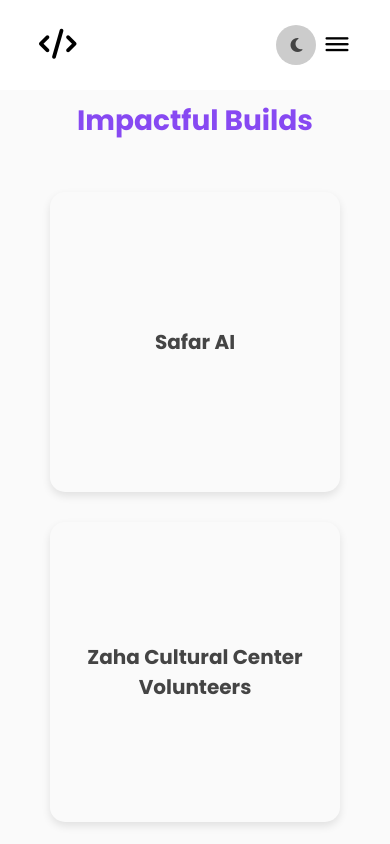
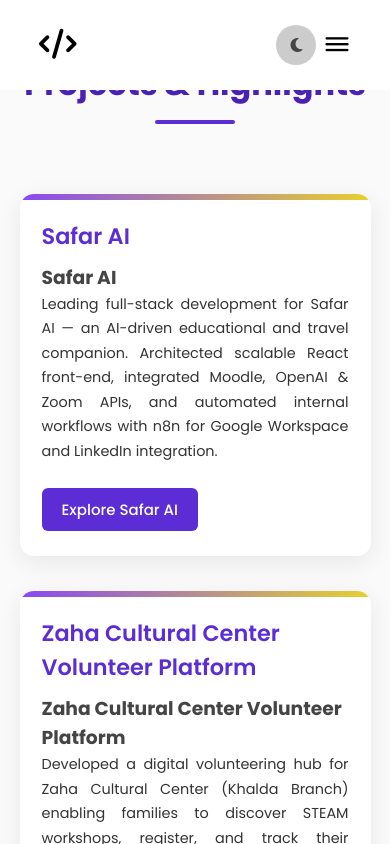
Before and after one commit to mays-alkhalil/Portfolio-React, a React (Create React App) app: page /CompletedProjects in a window 390 px wide. Shown: the top 844 px of the page. Built offline with nearby package versions, Linux system fonts and the light colour scheme; a web font is replaced by a local one.

Commit message:
Updated portfolio projects and experience sections based on latest CV

```diff
--- a/src/components/CompletedProjects.js
+++ b/src/components/CompletedProjects.js
@@ -1,96 +1,100 @@
-// App.js
-import React from 'react';
-import Navbar from './Navbar';
-import Footer from './Footer';
-import './styles/CompletedProjects.css';
-import { Helmet } from 'react-helmet';
+import React from "react";
+import Navbar from "./Navbar";
+import Footer from "./Footer";
+import "./styles/CompletedProjects.css";
+import { Helmet } from "react-helmet";
 
 const CompletedProjects = () => {
   return (
     <div>
-       <Helmet>
-  <title>Completed Projects - Mays' Portfolio</title>
-  <meta
-    name="description"
-    content="Explore the completed projects by Mays, showcasing web development skills in React, JavaScript, and more. Learn about the projects I’ve worked on and how they highlight my expertise."
-  />
-  <meta name="keywords" content="Completed Projects, React Projects, Web Development, JavaScript, Portfolio, Frontend Developer, UI/UX, Web Applications" />
-</Helmet>
+      <Helmet>
+        <title>Projects - Mays' Portfolio</title>
+        <meta
+          name="description"
+          content="Explore Mays Al-Khalil’s portfolio — from AI platforms and volunteer management systems to e-commerce and interactive web apps, built using React, Laravel, and modern technologies."
+        />
+        <meta
+          name="keywords"
+          content="Mays Al-Khalil, Web Developer, React, Laravel, Full Stack, Projects, Safar AI, Zaha Cultural Center, JoryModa, n8n, Automation, Portfolio"
+        />
+      </Helmet>
 
       <Navbar />
+
       <section className="projects-section">
-        <h1 className="section-title">Impactful Builds</h1>
+        <h1 className="section-title">Projects & Highlights</h1>
+
         <div className="projects-container">
           {[
             {
-              title: 'Safar AI',
+              title: "Safar AI",
               description:
-                'Designed and engineered the client experience for Safar AI—an intelligent travel concierge that pairs a conversational itinerary planner with live community insights. I owned the design system, data visualisation, and performance budgets across the React front-end.',
-              link: 'https://safarai.org',
-              cta: 'Explore Safar AI',
+                "Leading full-stack development for Safar AI — an AI-driven educational and travel companion. Architected scalable React front-end, integrated Moodle, OpenAI & Zoom APIs, and automated internal workflows with n8n for Google Workspace and LinkedIn integration.",
+              link: "https://safarai.org",
+              cta: "Explore Safar AI",
             },
             {
-              title: 'Zaha Cultural Center Volunteers',
+              title: "Zaha Cultural Center Volunteer Platform",
               description:
-                'Crafting a volunteering hub for Zaha Cultural Center to help families discover STEAM initiatives, reserve seats in workshops, and log volunteering impact. The platform streamlines coordination between mentors, parents, and young creatives.',
-              link: 'https://www.facebook.com/ZahaCulturalCenter/',
-              cta: 'Discover the Center',
+                "Developed a digital volunteering hub for Zaha Cultural Center (Khalda Branch) enabling families to discover STEAM workshops, register, and track their community impact. Built with Laravel and React to connect youth and mentors seamlessly.",
+              link: "https://www.facebook.com/ZahaCulturalCenter/",
+              cta: "Discover Zaha Center",
             },
             {
-              title: 'Tayeb',
+              title: "JORYMODA – Multi-Vendor E-Commerce",
               description:
-                'A recipe discovery experience powered by React, Laravel, and MySQL. Users can curate collections, search by cravings, and share signature dishes through a responsive, accessible UI.',
-              link: 'https://github.com/mays-alkhalil/Test_React_Laravel',
-              cta: 'View Repository',
+                "A complete multi-vendor fashion marketplace built with Laravel, MySQL, and Bootstrap. Vendors manage independent stores while customers enjoy a streamlined shopping experience. Includes Admin Dashboard, order tracking, and secure payments.",
+              link: "https://github.com/mays-alkhalil/JORYMODA",
+              cta: "View Repository",
             },
             {
-              title: 'GamifyTech',
+              title: "Tayeb – Food Recipes Web App",
               description:
-                'Built a gamified e-commerce stack featuring wishlists, loyalty rewards, and tailored bundles. Implemented with vanilla JS, PHP, and MySQL while applying clean architecture and the Singleton pattern for secure data access.',
-              link: 'https://github.com/HamzasZaitoun/NextLevelTech',
-              cta: 'View Repository',
+                "An interactive recipe platform built with React and Laravel. Implements CRUD operations, advanced search by ingredients and categories, and a Favorites system for personalized collections.",
+              link: "https://github.com/mays-alkhalil/Test_React_Laravel",
+              cta: "View Repository",
             },
             {
-              title: 'Laravel Admin HQ',
+              title: "GamifyTech – Gaming Accessories E-Commerce",
               description:
-                'A multi-store admin command center with granular permissions, operational dashboards, and actionable analytics. Developed end-to-end in Laravel with reusable Blade components.',
-              link: 'https://github.com/mays-alkhalil/master_admin_laravel',
-              cta: 'View Repository',
+                "An engaging online store for gaming enthusiasts. Features Wishlist, Cart, discount coupons, and order tracking. Built with HTML5, CSS3, JavaScript, PHP, and MySQL using the Singleton pattern for secure database connections.",
+              link: "https://github.com/HamzasZaitoun/NextLevelTech",
+              cta: "View Repository",
             },
             {
-              title: 'Fit Me',
+              title: "Fit Me – Fitness Club Website",
               description:
-                'A fitness club microsite that personalises training journeys with progress visualisations, program filters, and membership onboarding—all in pure HTML, CSS, and JavaScript.',
-              link: 'https://github.com/mays-alkhalil/FitME_PROJECT_JAVASCRIPT-main',
-              cta: 'View Repository',
+                "A responsive fitness club platform developed with HTML, CSS, and JavaScript to enhance member engagement. Includes interactive sections for workouts, nutrition tips, and progress tracking.",
+              link: "https://github.com/mays-alkhalil/FitME_PROJECT_JAVASCRIPT-main",
+              cta: "View Repository",
             },
             {
-              title: 'React Portfolio',
+              title: "Portfolio Website (React Edition)",
               description:
-                'This portfolio’s React revamp with modular sections, animation hooks, and content management friendly architecture.',
-              link: 'https://github.com/mays-alkhalil/Portfolio-React',
-              cta: 'View Repository',
+                "A dynamic React portfolio designed to showcase skills, projects, and achievements with dark/light mode toggle, animated sections, and smooth scroll navigation. Fully responsive across devices.",
+              link: "https://github.com/mays-alkhalil/Portfolio-React",
+              cta: "View Repository",
             },
             {
-              title: 'Creative Portfolio',
+              title: "Creative Portfolio – Original Version",
               description:
-                'The original HTML/CSS/JS portfolio that seeded my design language and storytelling foundations.',
-              link: 'https://github.com/mays-alkhalil/mays-portfolio',
-              cta: 'View Repository',
+                "The initial portfolio built using HTML, CSS, and JavaScript — the foundation of Mays’s design language and front-end journey.",
+              link: "https://github.com/mays-alkhalil/mays-portfolio",
+              cta: "View Repository",
             },
             {
-              title: 'Text to Speech Studio',
+              title: "Text-to-Speech Converter",
               description:
-                'A lightweight voice synthesis tool with multi-voice presets and offline support, crafted with vanilla web technologies.',
-              link: '#',
-              cta: 'Request Demo',
+                "A lightweight web app that converts text into speech with multiple voice presets. Built using HTML, CSS, and JavaScript.",
+              link: "#",
+              cta: "Request Demo",
             },
             {
-              title: 'Weather Pulse',
+              title: "Weather Pulse – Forecast Dashboard",
               description:
-                'A minimal weather dashboard that surfaces reliable forecasts, built with clean JavaScript and third-party APIs.',
-              link: 'https://github.com/mays-alkhalil/weather-app#',
-              cta: 'View Repository',
+                "A minimal weather application providing real-time data via API integration. Built with clean JavaScript and responsive UI principles.",
+              link: "https://github.com/mays-alkhalil/weather-app",
+              cta: "View Repository",
             },
           ].map((project) => (
             <div className="project-card" key={project.title}>
@@ -100,7 +104,12 @@
               <div className="card-back">
                 <h3>{project.title}</h3>
                 <p>{project.description}</p>
-                <a href={project.link} className="btn" target="_blank" rel="noopener noreferrer">
+                <a
+                  href={project.link}
+                  className="btn"
+                  target="_blank"
+                  rel="noopener noreferrer"
+                >
                   {project.cta}
                 </a>
               </div>
@@ -108,6 +117,7 @@
           ))}
         </div>
       </section>
+
       <Footer />
     </div>
   );
--- a/src/components/styles/CompletedProjects.css
+++ b/src/components/styles/CompletedProjects.css
@@ -11,133 +11,119 @@
 }
 
 
+/* Projects Page Modern Style */
+
 .projects-section {
-    padding: 50px;
-    text-align: center;
+  padding: 80px 8%;
+  background: #fafafa;
+  min-height: 100vh;
 }
 
 .section-title {
-    font-size: 36px;
-    margin: 50px 0px;
-    color: #8749f2;
+  text-align: center;
+  font-size: 2.5rem;
+  font-weight: 700;
+  color: #4b21b3;
+  margin-bottom: 60px;
+  position: relative;
+}
+
+.section-title::after {
+  content: "";
+  width: 90px;
+  height: 4px;
+  background-color: #5c2dd5;
+  display: block;
+  margin: 12px auto 0;
+  border-radius: 2px;
 }
 
 .projects-container {
   display: grid;
-    grid-template-columns: repeat(3, 1fr);
-    gap: 30px;
+  grid-template-columns: repeat(auto-fit, minmax(330px, 1fr));
+  gap: 35px;
+  align-items: stretch; /* يضمن أن الكروت كلها بنفس الارتفاع */
 }
 
-/* تعديل لتكون المربعات متجاورة بشكل مناسب على الشاشات الكبيرة */
+/* مهم: خلي الكرت يتمد */
 .project-card {
+  display: flex;
+  flex-direction: column;
+  justify-content: space-between; /* يخلي الزر دايمًا بأسفل الكرت */
+  background: #fff;
+  border-radius: 14px;
+  box-shadow: 0 6px 25px rgba(0, 0, 0, 0.08);
+  transition: transform 0.35s ease, box-shadow 0.35s ease;
+  padding: 35px 30px;
+  text-align: left;
   position: relative;
-    height: 400px;
+  overflow: hidden;
+  height: 100%; /* يجعل كل الكروت تتمدد بالتساوي */
 }
 
-/* أسلوب الكارد الأمامي والخلفي */
-.project-card .card-front,
-.project-card .card-back {
-    width: 100%;
-    height: 100%;
-    position: absolute;
-    backface-visibility: hidden;
-    border-radius: 15px;
-    transition: transform 0.6s;
-    box-shadow: 0 4px 8px rgba(0, 0, 0, 0.1);
-    display: flex;
-    flex-direction: column;
-    align-items: center;
-    justify-content: center;
-    padding: 20px;
-}
-
-.project-card .card-front {
-    background-color:var(--body-color);
-}
-
-.project-card .card-back {
-    background-color: #8749f2;
-    color: white;
-    transform: rotateY(180deg);
-}
-
-.project-card .card-back p {
-    color: white;
-    margin-top: 10px;
-}
-
-.project-card:hover .card-front {
-    transform: rotateY(180deg);
-}
-
-.project-card:hover .card-back {
-    transform: rotateY(360deg);
+.project-card:hover {
+  transform: translateY(-8px);
+  box-shadow: 0 10px 30px rgba(0, 0, 0, 0.12);
 }
 
 .project-card h2 {
-    font-size: 24px;
-    color: var(--);
+  font-size: 1.4rem;
+  font-weight: 600;
+  color: #5c2dd5;
+  margin-bottom: 10px;
+}
+
+.project-card p {
+  color: #333;
+  font-size: 0.95rem;
+  line-height: 1.7;
+  margin-bottom: 25px;
+  text-align: justify;
 }
 
 .project-card .btn {
-    margin-top: 20px;
+  display: inline-block;
   padding: 10px 20px;
-    background-color: white;
-    color: #8749f2;
-    border: none;
-    border-radius: 5px;
-    cursor: pointer;
+  border-radius: 6px;
+  background-color: #5c2dd5;
+  color: #fff;
+  font-weight: 500;
   text-decoration: none;
-    transition: background-color 0.3s ease;
+  transition: all 0.3s ease;
 }
 
 .project-card .btn:hover {
-    background-color: #e6d12e;
+  background-color: #4520b0;
 }
 
-/* استعلامات الوسائط لجعل الصفحة ريسبونسيف */
-@media (max-width: 1024px) {
-    /* على الشاشات متوسطة الحجم (مثل التابلت) */
-    .projects-container {
-        grid-template-columns: repeat(2, 1fr); /* 2 أعمدة */
+/* Optional subtle gradient top bar */
+.project-card::before {
+  content: "";
+  position: absolute;
+  top: 0;
+  left: 0;
+  width: 100%;
+  height: 6px;
+  background: linear-gradient(90deg, #8749f2, #e6d12e);
+  border-top-left-radius: 14px;
+  border-top-right-radius: 14px;
 }
+
+/* Responsive adjustments */
+@media (max-width: 768px) {
+  .projects-section {
+    padding: 60px 5%;
+  }
+
   .section-title {
-        font-size: 30px;
+    font-size: 2rem;
   }
+
   .project-card {
-        height: 350px;
+    padding: 25px 22px;
   }
-    .project-card .card-back p{
-        font-size: 13px;
+
+  .project-card p {
+    font-size: 0.9rem;
   }
 }
-
-@media (max-width: 768px) {
-    /* على الشاشات الصغيرة (مثل الهواتف) */
-    .projects-container {
-        grid-template-columns: 1fr; /* عمود واحد */
-    }
-    .section-title {
-        font-size: 26px;
-    }
-    .project-card {
-        height: 300px;
-    }
-    .project-card h2 {
-        font-size: 20px;
-    }
-    .project-card .btn {
-        font-size: 14px;
-    }
-    .project-card .card-back p{
-        font-size: 13px;
-    }
-}
-
-
-@media only screen and (max-width: 540px) {
-.project-card .card-back p{
-    font-size: 10px;
-}
-
-}
--- a/src/components/styles/Experience.css
+++ b/src/components/styles/Experience.css
@@ -18,120 +18,155 @@
 }
 
 .experience-section {
-    padding: 50px;
-    text-align: center;
+  padding: 80px 10%;
+  background: #f9f9fb;
+  min-height: 100vh;
 }
 
 .section-title {
-    font-size: 36px;
-    margin-bottom: 50px;
-    color: #8749f2;
+  text-align: center;
+  font-size: 2.4rem;
+  font-weight: 700;
+  color: #4b21b3;
+  margin-bottom: 70px;
+  position: relative;
+}
+
+.section-title::after {
+  content: "";
+  width: 80px;
+  height: 4px;
+  background-color: #5c2dd5;
+  display: block;
+  margin: 12px auto 0;
+  border-radius: 2px;
 }
 
 .experience-container {
-    display: grid;
-    grid-template-columns: repeat(2, 1fr); /* عرض عمودين */
-    gap: 30px;
-    justify-items: center;
+  display: flex;
+  flex-direction: column;
+  gap: 45px;
+  max-width: 950px;
+  margin: 0 auto;
+  position: relative;
 }
 
 .experience-card {
-    border-radius: 15px;
-    box-shadow: 0 4px 15px rgba(0, 0, 0, 0.1);
-    overflow: hidden;
-    transition: transform 0.3s, box-shadow 0.3s;
-    position: relative;
-    height: 250px; /* تم تعديل الارتفاع ليكون أعلى */
-    width: 100%; /* العرض يكون بنسبة 100% */
-    max-width: 350px; /* تحديد الحد الأقصى لعرض البطاقة */
-    margin-top: 30px;
-
-        font-family: 'Poppins', sans-serif;
-        background: var(--body-color);
-        color: var(--text-color);
-        overflow-x: hidden;
-
+  background: #fff;
+  border-radius: 14px;
+  padding: 40px 45px;
+  box-shadow: 0 4px 25px rgba(0, 0, 0, 0.08);
+  position: relative;
+  transition: transform 0.35s ease, box-shadow 0.35s ease;
 }
 
 .experience-card:hover {
-    transform: translateY(-10px);
-    box-shadow: 0 8px 30px rgba(0, 0, 0, 0.2);
+  transform: translateY(-8px);
+  box-shadow: 0 10px 35px rgba(0, 0, 0, 0.12);
+}
+
+.experience-card::before {
+  content: "";
+  position: absolute;
+  left: 0;
+  top: 0;
+  width: 5px;
+  height: 100%;
+  background: linear-gradient(180deg, #5c2dd5, #8749f2);
+  border-top-left-radius: 14px;
+  border-bottom-left-radius: 14px;
 }
 
 .experience-card h3 {
-    font-size: 24px;
-    color: var(--text-color);
-    margin: 20px 0;
+  color: #2a2a2a;
+  margin-bottom: 10px;
+  font-size: 1.4rem;
+  font-weight: 600;
+}
+
+.exp-duration {
+  display: inline-block;
+  background-color: #efeaff;
+  color: #5c2dd5;
+  font-weight: 500;
+  font-size: 0.9rem;
+  padding: 4px 12px;
+  border-radius: 20px;
+  margin-bottom: 18px;
 }
 
 .experience-card p {
-    padding: 0 20px;
-    color: var(--text-color);
-    font-size: 16px; /* تعديل حجم الخط لتناسب الشاشات الصغيرة */
+  color: #333;
+  line-height: 1.7;
+  font-size: 1rem;
+  text-align: justify;
 }
 
-.experience-card .btn {
-    position: absolute;
-    bottom: 20px;
-    left: 50%;
-    transform: translateX(-50%);
-    padding: 10px 20px;
-    background-color: #8749f2;
-    color: white;
-    border: none;
-    border-radius: 5px;
-    cursor: pointer;
-    text-decoration: none;
-    transition: background-color 0.3s;
+strong {
+  color: #4b21b3;
 }
 
-.experience-card .btn:hover {
-    background-color: #e6d12e;
-    color: #8749f2;
+/* Add a vertical timeline line */
+.experience-container::before {
+  content: "";
+  position: absolute;
+  left: 15px;
+  top: 0;
+  width: 3px;
+  height: 100%;
+  background: linear-gradient(180deg, #e0d7ff, #fff);
+  border-radius: 3px;
+  z-index: 0;
 }
 
-/* Media Queries */
-@media (max-width: 1024px) {
-    .experience-container {
-        grid-template-columns: repeat(2, 1fr); /* عرض عمودين */
-    }
+/* Adjust for smaller screens */
+@media (max-width: 900px) {
+  .experience-section {
+    padding: 60px 6%;
+  }
+
+  .experience-card {
+    padding: 30px 25px;
+  }
+
+
+  .section-title {
+    font-size: 2rem;
+  }
+
+  .experience-card h3 {
+    font-size: 1.2rem;
+  }
 }
 
-@media (max-width: 768px) {
-    .experience-container {
-        grid-template-columns: 1fr; /* بطاقة واحدة في العرض الأصغر */
-        gap: 20px; /* تقليل المسافة بين العناصر */
-    }
+@media (max-width: 600px) {
+  .experience-section {
+    padding: 50px 5%;
+  }
 
-    .experience-card {
-        height: 220px; /* تقليل الارتفاع في الشاشات الصغيرة */
-        margin-top: 20px;
-    }
+  .experience-card {
+    padding: 25px 20px;
+  }
 
-    .section-title {
-        font-size: 28px; /* تقليل حجم العنوان */
-    }
-
-    .experience-card h3 {
-        font-size: 20px; /* تقليل حجم النص في العنوان */
-    }
-
-    .experience-card p {
-        font-size: 14px; /* تقليل حجم النص في الوصف */
-        padding: 0 15px;
-    }
+  .exp-duration {
+    font-size: 0.85rem;
+  }
+  .experience-card {
+  opacity: 0;
+  transform: translateY(20px);
+  animation: fadeInUp 0.7s ease forwards;
 }
 
-@media (max-width: 480px) {
-    .experience-container {
-        grid-template-columns: 1fr; /* عرض عمود واحد */
-    }
+.experience-card:nth-child(1) { animation-delay: 0.1s; }
+.experience-card:nth-child(2) { animation-delay: 0.2s; }
+.experience-card:nth-child(3) { animation-delay: 0.3s; }
+.experience-card:nth-child(4) { animation-delay: 0.4s; }
+.experience-card:nth-child(5) { animation-delay: 0.5s; }
+.experience-card:nth-child(6) { animation-delay: 0.6s; }
 
-    .experience-card {
-        height: 200px; /* تقليل ارتفاع البطاقة بشكل أكبر */
-    }
+@keyframes fadeInUp {
+  from { opacity: 0; transform: translateY(20px); }
+  to { opacity: 1; transform: translateY(0); }
+}
 
-    .experience-card .btn {
-        padding: 8px 16px; /* تقليل حجم الأزرار في الشاشات الصغيرة جداً */
-    }
 }
```
Also changed, not shown: src/components/About.js (+48 -22 lines), src/components/Experience.js (+69 -17 lines), src/components/Reviews.js (+28 -9 lines), src/components/styles/Reviews.css (+8 -0 lines). Lines whose indentation alone changed are shown as unchanged.
